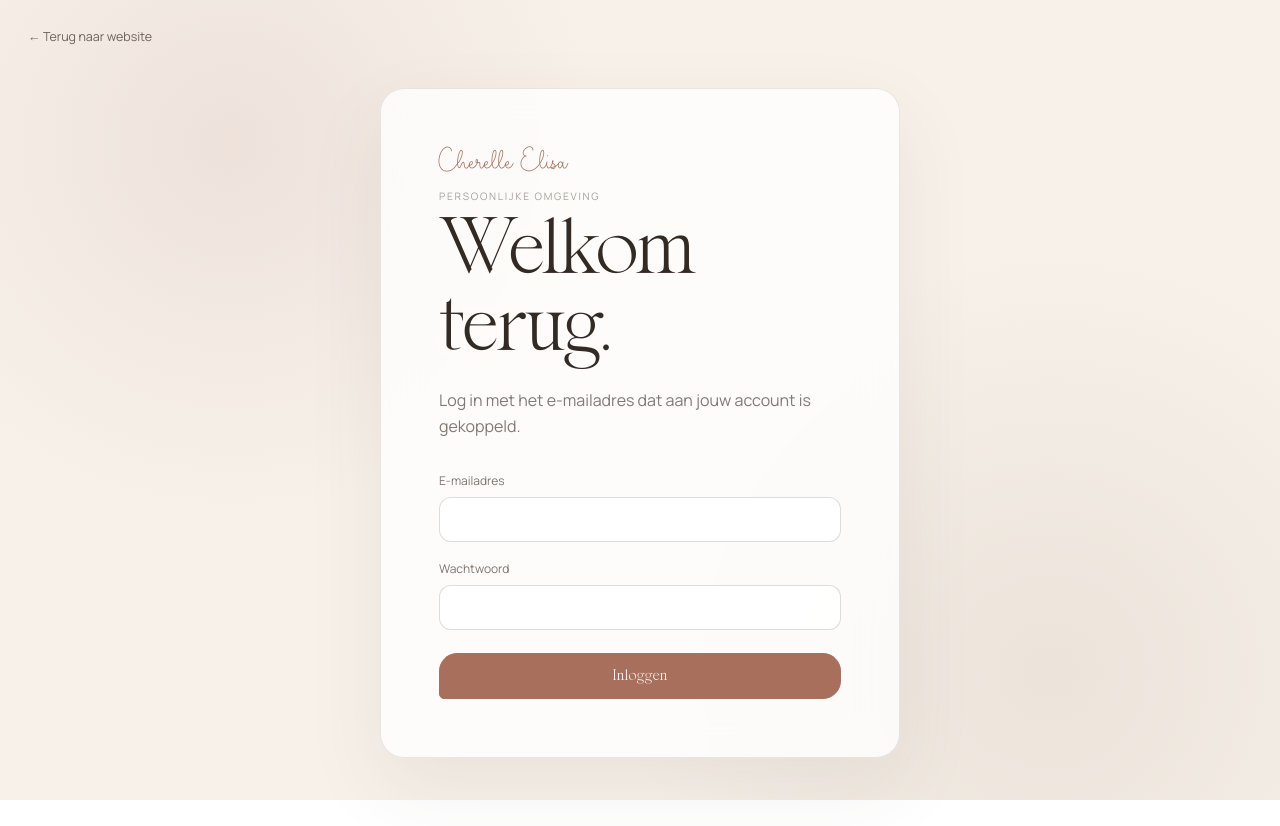
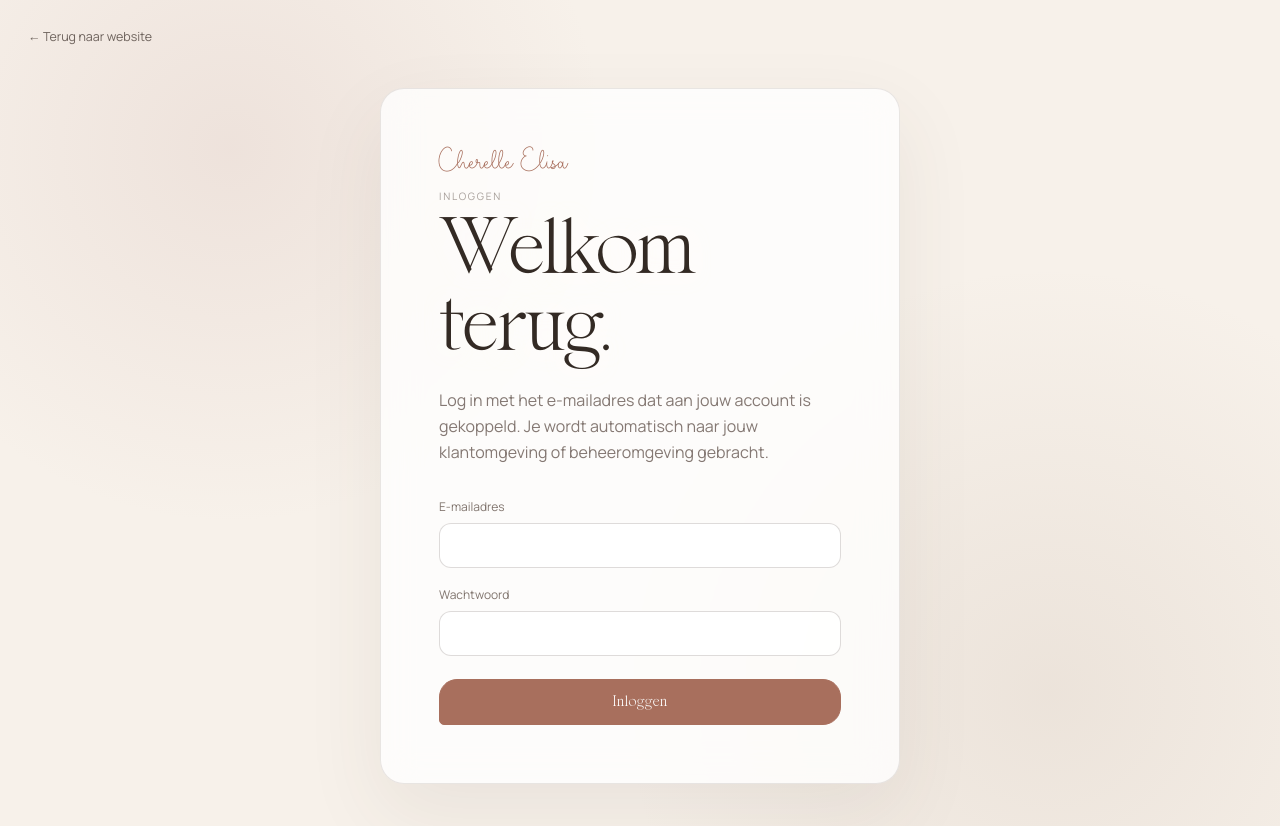
Before and after one commit to eddy9393/cherelleelisa.nl, a Next.js app: page /account in a window 1280 px wide. Before the commit the page ends 800 px from the top, so only its background shows below. Built offline with nearby package versions, Linux system fonts and the light colour scheme; no server answers.

Commit message:
Clarify universal account login

```diff
--- a/app/account/page.tsx
+++ b/app/account/page.tsx
@@ -77,10 +77,10 @@ export default function AccountPage() {
 
       <section className="accountPortalCard">
         <p className="accountPortalScript">Cherelle Elisa</p>
-        <p className="accountPortalKicker">Persoonlijke omgeving</p>
+        <p className="accountPortalKicker">Inloggen</p>
         <h1>Welkom terug.</h1>
         <p className="accountPortalIntro">
-          Log in met het e-mailadres dat aan jouw account is gekoppeld.
+          Log in met het e-mailadres dat aan jouw account is gekoppeld. Je wordt automatisch naar jouw klantomgeving of beheeromgeving gebracht.
         </p>
 
         <form className="accountPortalForm" onSubmit={handleLogin}>
```
